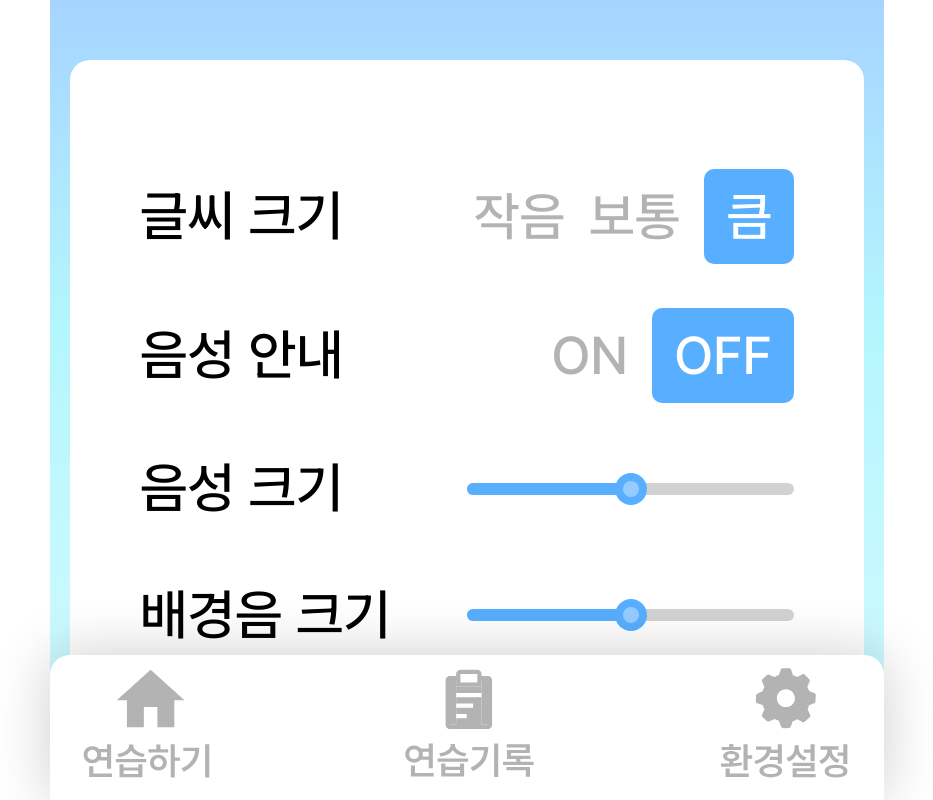
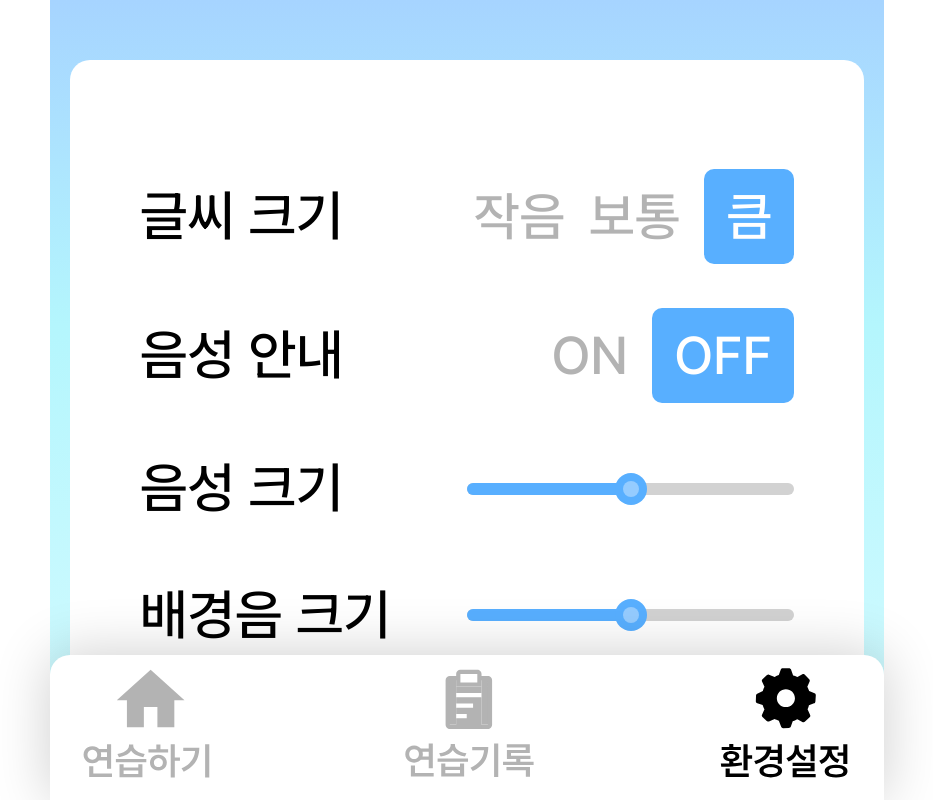
Before and after one commit to ExpertOfOrdering/frontend, a React (Vite) app: page /setting in a window 1280 px wide. Shown: the top 800 px of the page, without its empty margins (173-1106 px from the left). Built offline with nearby package versions, Linux system fonts and the light colour scheme.

Commit message:
Feat(#11): Footer에 설정 페이지 경로 연결

```diff
--- a/src/components/shared/Footer.jsx
+++ b/src/components/shared/Footer.jsx
@@ -12,8 +12,8 @@ const Footer = ({ selectedMenu = '' }) => {
       <Link to={'/practiceLog'}>
         <PracticeLog className={selectedMenu === 'practiceLog' ? 'text-black' : 'text-[#b3b3b3]'} />
       </Link>
-      <Link to={'/'}>
-        <Setting className={selectedMenu === '' ? 'text-black' : 'text-[#b3b3b3]'} />
+      <Link to={'/setting'}>
+        <Setting className={selectedMenu === 'setting' ? 'text-black' : 'text-[#b3b3b3]'} />
       </Link>
     </div>
   )
```
